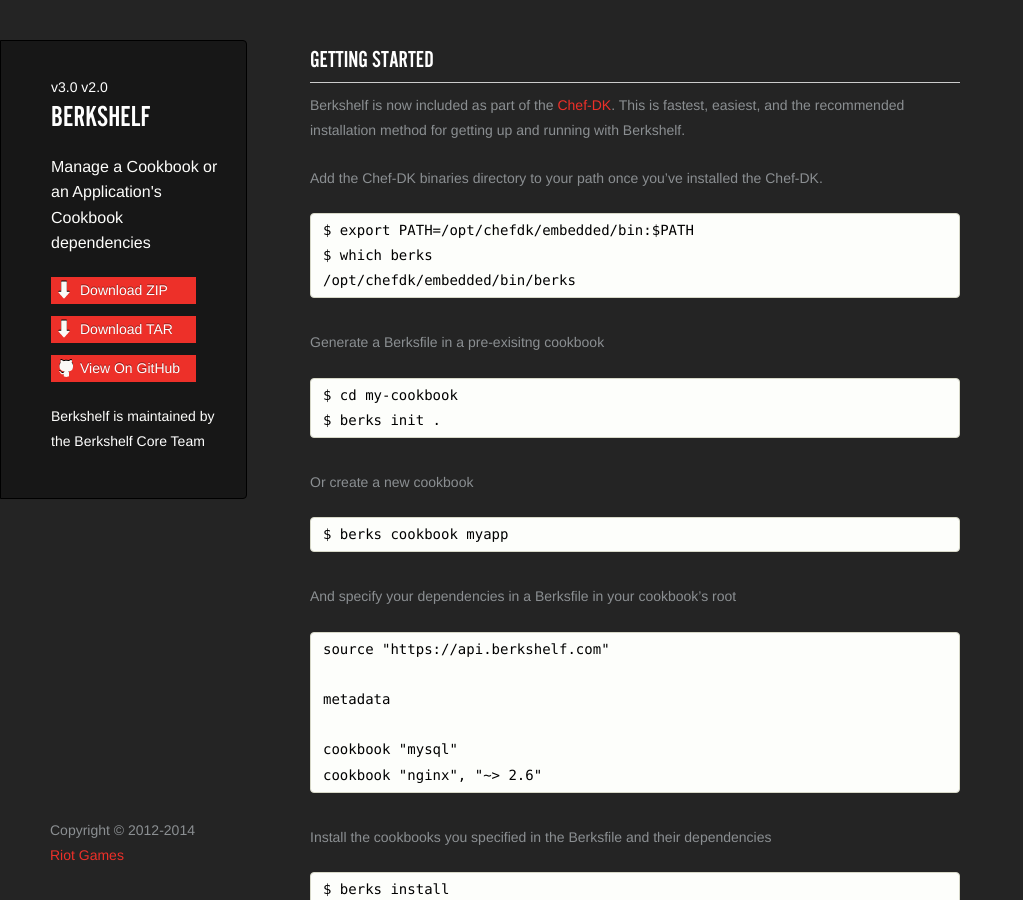
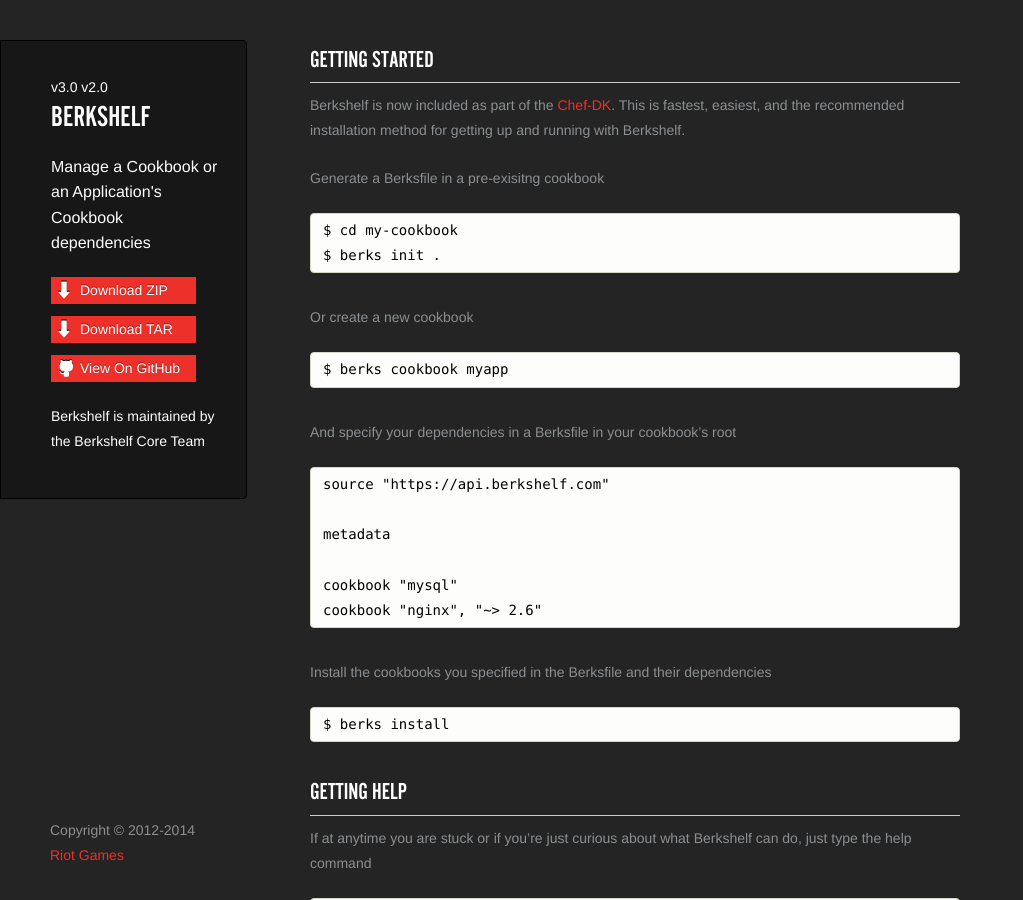
Before and after one commit to berkshelf/berkshelf, a Jekyll site: the page built from index.html, in a window 1280 px wide and 900 px high. Shown: the whole window, without its empty margins (0-1023 px from the left). Built offline with Jekyll 4.4.1, drawn with Linux system fonts in a browser that asks for light colours.

Commit message:
remove path manipulation instructions

```diff
--- a/_includes/index.md
+++ b/_includes/index.md
@@ -1,12 +1,6 @@
 ## Getting Started
 
 Berkshelf is now included as part of the [Chef-DK](http://getchef.com/downloads/chef-dk). This is fastest, easiest, and the recommended installation method for getting up and running with Berkshelf.
-
-Add the Chef-DK binaries directory to your path once you've installed the Chef-DK.
-
-    $ export PATH=/opt/chefdk/embedded/bin:$PATH
-    $ which berks
-    /opt/chefdk/embedded/bin/berks
 
 Generate a Berksfile in a pre-exisitng cookbook
 
```
